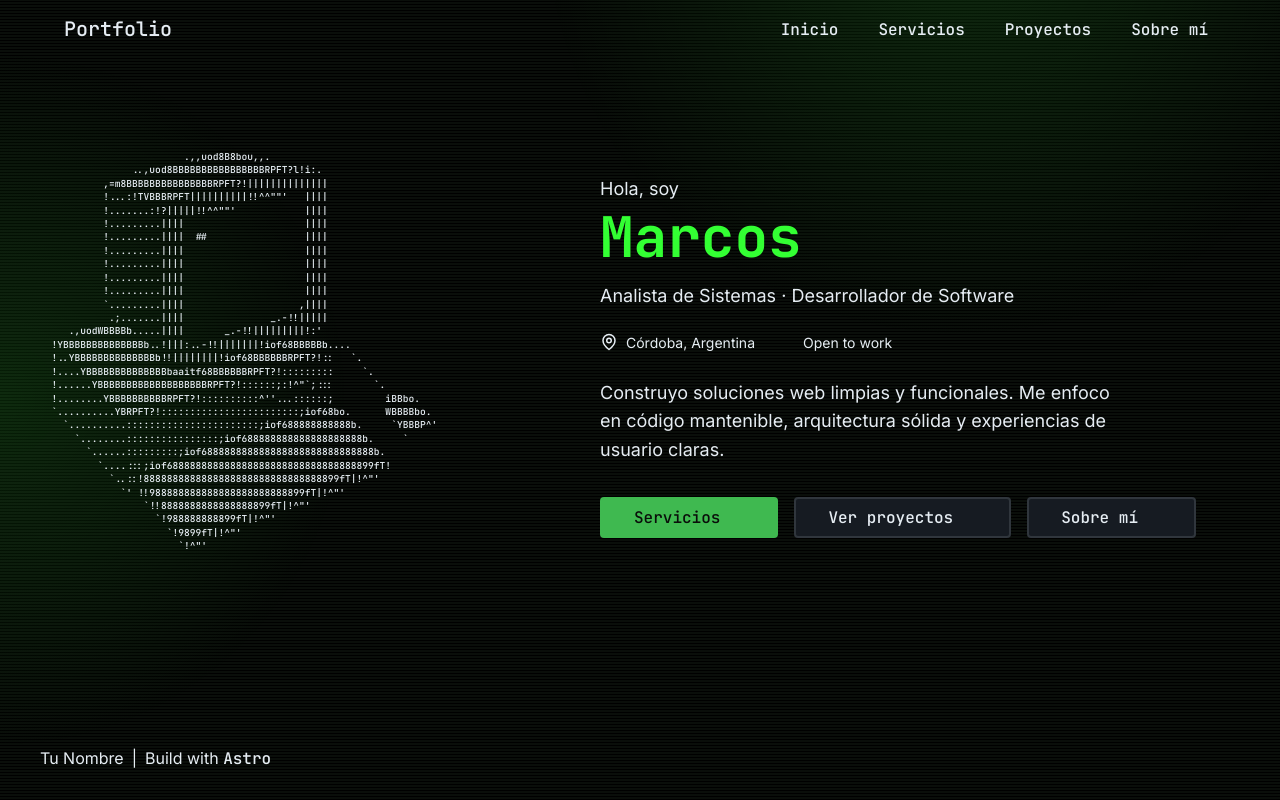
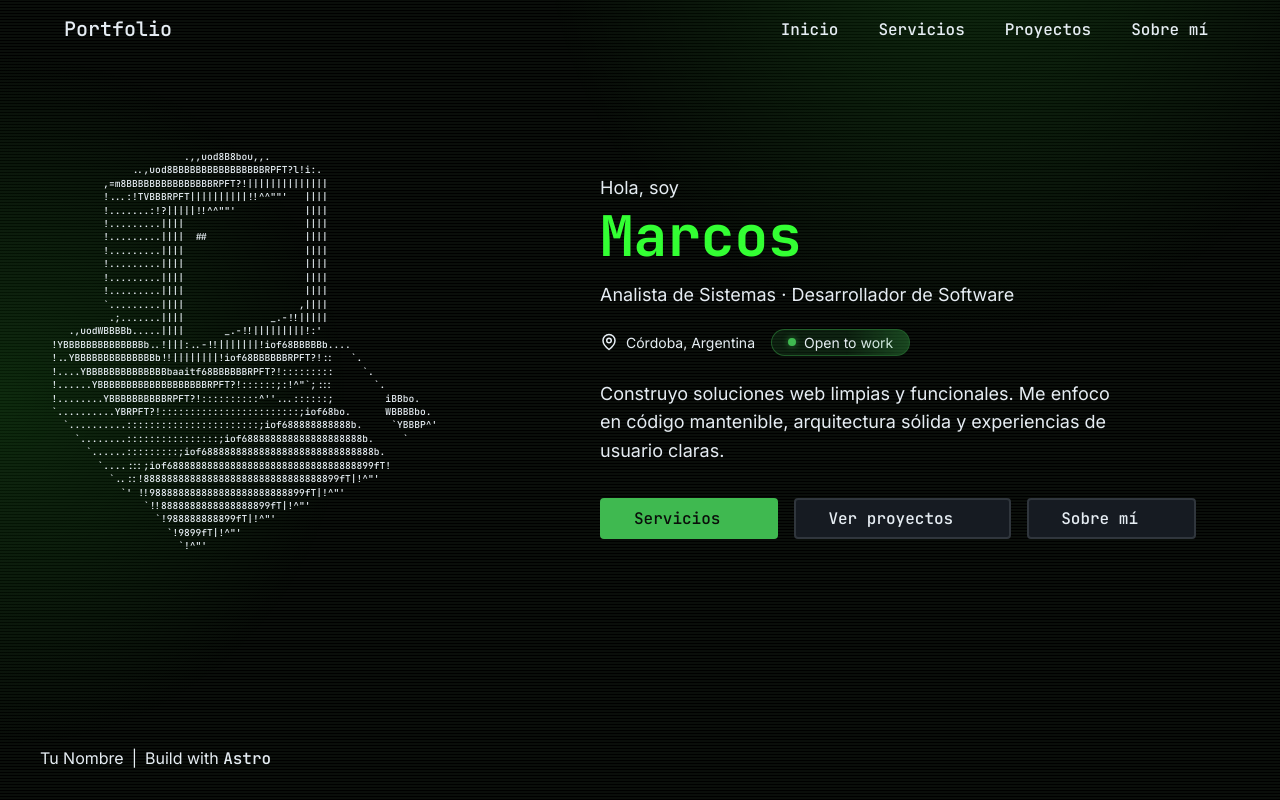
Before and after one commit to GIT-Marcos/portfolio, an Astro site: page / in a window 1280 px wide. Built offline with nearby package versions, Linux system fonts and the light colour scheme; Astro itself is replaced by a stand-in of ours; some icons are missing.

Commit message:
feat: add animated scanline effect to availability badge

```diff
--- a/src/components/Hero.astro
+++ b/src/components/Hero.astro
@@ -142,13 +142,59 @@ import { asciiArt } from '@data/ascii-art';
   }
 
   .hero__availability {
+    position: relative;
+    display: inline-flex;
+    align-items: center;
+    gap: var(--spacing-sm);
     padding: var(--spacing-xs) var(--spacing-md);
+    background-color: color-mix(in srgb, var(--color-available) 12%, transparent);
+    border: 1px solid color-mix(in srgb, var(--color-available) 40%, transparent);
+    border-radius: var(--radius-full);
+    overflow: hidden;
+    isolation: isolate;
+  }
+
+  .hero__availability::before {
+    content: '';
+    position: absolute;
+    inset: 0;
+    background: linear-gradient(
+      90deg,
+      transparent 0%,
+      color-mix(in srgb, var(--color-available) 25%, transparent) 45%,
+      color-mix(in srgb, var(--color-available) 40%, transparent) 50%,
+      color-mix(in srgb, var(--color-available) 25%, transparent) 55%,
+      transparent 100%
+    );
+    transform: translateX(-100%);
+    animation: scanline 3s ease-in-out infinite;
+    z-index: 1;
+    pointer-events: none;
   }
 
   .hero__availability-dot {
+    position: relative;
     width: 8px;
     height: 8px;
     flex-shrink: 0;
+    background-color: var(--color-available);
+    border-radius: var(--radius-full);
+    box-shadow: 0 0 6px color-mix(in srgb, var(--color-available) 60%, transparent);
+  }
+
+  @keyframes scanline {
+    0% {
+      transform: translateX(-100%);
+    }
+    100% {
+      transform: translateX(100%);
+    }
+  }
+
+  @media (prefers-reduced-motion: reduce) {
+    .hero__availability::before {
+      animation: none;
+    }
   }
 
   .hero__description {
--- a/src/styles/global.css
+++ b/src/styles/global.css
@@ -34,6 +34,7 @@
     --color-surface-raised: #21262d;
     --color-border: #30363d;
     --color-muted: #8b949e;
+    --color-available: #3fb950;
     --color-warning: #d29922;
     --color-warning-bg: #3a2d12;
     --color-phosphor: #33ff33;
```
